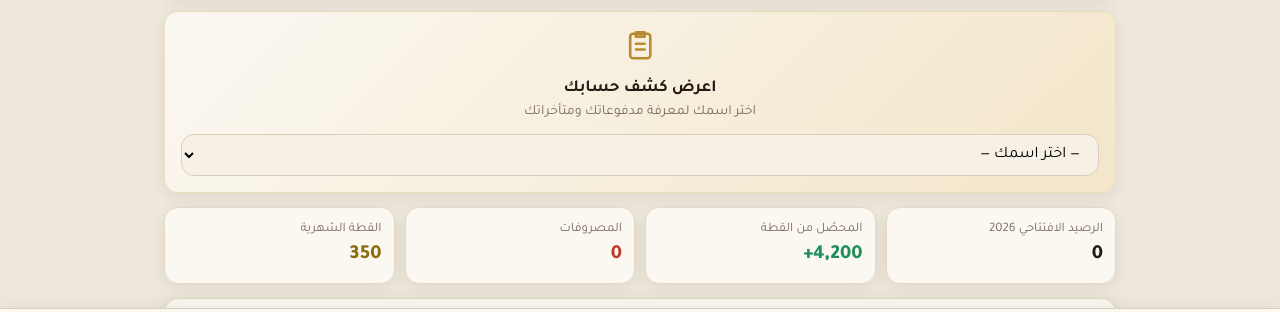
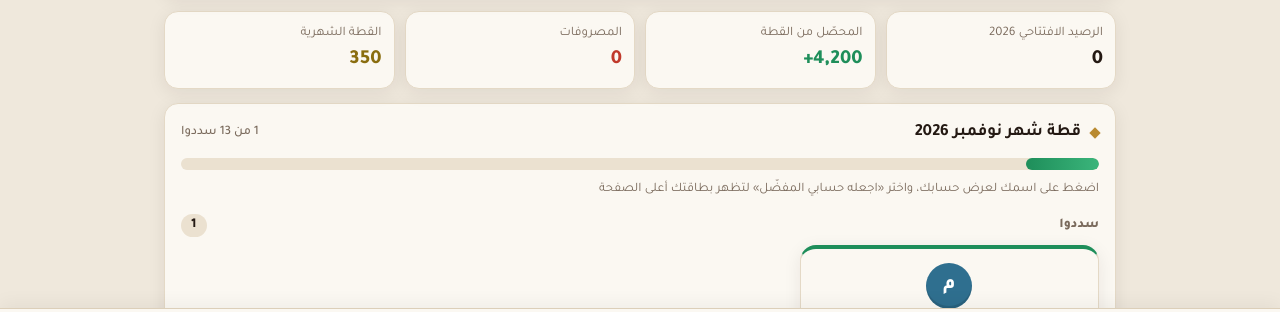
Before and after one commit to aalshuaibi1983/diwaniya, a plain HTML site: page index.html in a window 1280 px wide. Shown: the part 424-736 px from the top of the page. Drawn offline with Linux system fonts and the light colour scheme; a web font is replaced by a local one.

Commit message:
حذف مربع اختيار الاسم، والحساب المفضّل يظهر أعلى الرئيسية
Co-Authored-By: Claude Opus 5.5 <noreply@anthropic.com>
Claude-Session: https://claude.ai/code/session_01CmfbJaHeHk1DKoxcbjoNqv

```diff
--- a/index.html
+++ b/index.html
@@ -607,12 +607,12 @@ function vHome(){
   if(mi.all.length){
     h+=`<div class="card"><h2>قطة شهر ${MONTHS[mo-1]} ${y}<span class="sub">${mi.paid.length} من ${mi.all.length} سددوا</span></h2>
     <div class="progress"><i style="width:${pct}%"></i></div>
-    ${(()=>{const srt=a=>a.slice().sort((p,q)=>p.name.localeCompare(q.name,'ar'));
+    ${(()=>{const srt=a=>a.slice().sort((p,q)=>(q.id===myId())-(p.id===myId())||p.name.localeCompare(q.name,'ar'));
       const card=(m,c)=>{const lbl=c==='ok'?'✓ سدّد '+fdate(pays(y,m.id)[mo].date).slice(0,5):c==='no'?'متأخر':c==='free'?'مبلغ مقطوع':'لم يسدد بعد';
         return `<button class="nc ${c}" onclick="${isAdmin?`memberCard('${m.id}')`:`statementModal('${m.id}')`}">${avatar(m)}<b>${esc(m.name)}${m.id===myId()?' '+STAR:''}</b><span class="ps">${lbl}</span></button>`};
       const due=mi.unpaid.some(m=>cellState(m,y,mo)==='due');
       const frees=members(y).filter(m=>isFree(m)&&m.active!==false);
-      return `<div class="hint2" style="margin:10px 0 0;color:var(--mut);font-size:13px">${isAdmin?'اضغط على أي عضو لتعديله أو تسجيل دفعته':'اضغط على اسمك لعرض حسابك'}</div>`
+      return `<div class="hint2" style="margin:10px 0 0;color:var(--mut);font-size:13px">${isAdmin?'اضغط على أي عضو لتعديله أو تسجيل دفعته':myId()?'اضغط على أي اسم لعرض حسابه':'اضغط على اسمك لعرض حسابك، واختر «اجعله حسابي المفضّل» لتظهر بطاقتك أعلى الصفحة'}</div>`
        +(mi.paid.length?`<div class="mgrp"><h4><span>سددوا</span><span>${mi.paid.length}</span></h4><div class="ncg">${srt(mi.paid).map(m=>card(m,'ok')).join('')}</div></div>`:'')
        +(mi.unpaid.length?`<div class="mgrp"><h4><span>${due?'لم يسددوا':'لم يسددوا بعد · الموعد '+D.settings.dueDay+' '+MONTHS[mo-1]}</span><span>${mi.unpaid.length}</span></h4><div class="ncg">${srt(mi.unpaid).map(m=>card(m,cellState(m,y,mo)==='due'?'no':'pend')).join('')}</div></div>`:'')
        +(frees.length?`<div class="mgrp"><h4><span>مساهمون بمبلغ مقطوع</span><span>${frees.length}</span></h4><div class="ncg">${srt(frees).map(m=>card(m,'free')).join('')}</div></div>`:'')})()}
@@ -623,8 +623,7 @@ function vHome(){
       h=h.replace('<!--ME-->',`<div class="card me-card"><div class="me-top">${avatar(me)}<div style="flex:1;min-width:0"><small style="color:var(--mut)">حسابي</small><div style="font-weight:800;font-size:18px">${esc(me.name)}</div></div><span class="badge ${st.c}">${st.t}</span></div>
       <div class="sbox" style="margin:12px 0 10px"><div><small>المدفوع ${y}</small><b style="color:var(--ok)">${fmt(memberPaid(me,y))}</b></div><div><small>المسدد</small><b>${dc.paid}/${dc.due}</b></div><div><small>المتأخرات</small><b style="color:${a.count?'var(--red)':'var(--ok)'}">${fmt(a.amount)}</b></div></div>
       <button class="btn p" style="width:100%" onclick="statementModal('${me.id}')"><svg class="i" viewBox="0 0 24 24"><rect x="5" y="4" width="14" height="17" rx="2"/><path d="M9 3h6v3H9zM9 11h6M9 15h6"/></svg> عرض كشف حسابي</button></div>`)}
-    else h=h.replace('<!--ME-->',`<div class="card me-card" style="text-align:center"><div style="font-size:30px;color:var(--gold)"><svg class="i" viewBox="0 0 24 24"><rect x="5" y="4" width="14" height="17" rx="2"/><path d="M9 3h6v3H9zM9 11h6M9 15h6"/></svg></div><b style="font-size:17px">اعرض كشف حسابك</b><div style="color:var(--mut);font-size:14px;margin-bottom:10px">اختر اسمك لمعرفة مدفوعاتك ومتأخراتك</div>
-      <select class="search" style="margin:0" onchange="if(this.value)statementModal(this.value)"><option value="">— اختر اسمك —</option>${members(y).slice().sort((a,b)=>a.name.localeCompare(b.name,'ar')).map(m=>`<option value="${m.id}">${esc(m.name)}</option>`).join('')}</select></div>`)}
+}
   const ex5=yExp(y).sort((a,b)=>b.date.localeCompare(a.date)).slice(0,5);
   h+=`<div class="card"><h2>آخر المصروفات<span class="sub">${ex5.length?`<button class="btn sm l" onclick="go('expenses')">عرض الكل</button>`:''}</span></h2>${ex5.length?`<div class="list">${ex5.map(expRow).join('')}</div>`:`<div class="empty">لا توجد مصروفات في ${y}</div>`}</div>`;
   return h;
@@ -676,7 +675,7 @@ function mStatus(m,y){if(m.active===false)return{c:'b-w',t:'منسحب'};if(isFr
 function dueCount(m,y){let c=0,p=0;for(let mo=1;mo<=12;mo++){const st=cellState(m,y,mo);if(st==='due'||(st==='paid'))c++;if(st==='paid')p++}return{due:c,paid:p}}
 function memberYears(m){return years().filter(y=>activeIn(m,y)&&(Object.keys(pays(y,m.id)).length||joinYM(m).jy<=y))}
 function myId(){try{return localStorage.getItem(LS_ME)||''}catch(e){return''}}
-function setMe(id){try{myId()===id?localStorage.removeItem(LS_ME):localStorage.setItem(LS_ME,id)}catch(e){}statementModal(id,_stY);render();toast(myId()===id?'تم حفظه كحسابك — يظهر في الرئيسية':'تم الإلغاء')}
+function setMe(id){try{myId()===id?localStorage.removeItem(LS_ME):localStorage.setItem(LS_ME,id)}catch(e){}statementModal(id,_stY);render();toast(myId()===id?'تم — بطاقتك تظهر أعلى الصفحة الرئيسية':'تم الإلغاء')}
 function paidLabel(m,y){
   if(isFree(m)){const n=extrasOf(y,m.id).length;return n?`ساهم ${n} ${n>2&&n<11?'مرات':'مرة'} في ${y}`:'غير ملزم بالقطة الشهرية'}
   const ps=Object.keys(pays(y,m.id)).map(Number).sort((a,b)=>a-b),a=arrears(m,y).count;
@@ -724,7 +723,7 @@ function statementModal(id,y){
   <div class="tiles">${tiles}</div>`}
   <div class="sec-t"><span>سجل المدفوعات</span><small style="color:var(--mut);font-weight:500">الإجمالي منذ الانضمام ${money(allPaid)}</small></div>
   ${rc.length?`<div class="list hist">${rc.map(r=>`<div class="li ${isAdmin?'click':''}" ${isAdmin?`onclick="receiptModal(${r.no})"`:''}><div class="ico"><svg class="i" viewBox="0 0 24 24"><path d="M6 3h12v18l-3-2-3 2-3-2-3 2z"/><path d="M9 8h6M9 12h6M9 16h4"/></svg></div><div class="mid"><b>${r.months.length?r.months.map(x=>MONTHS[x-1]).join('، '):'مساهمة'}</b><small>${fdate(r.date)} · إيصال #${r.no}${isAdmin?' · اضغط للإرسال':''}</small></div><div class="amt"><bdi dir="ltr">+${fmt(r.amount)}</bdi></div></div>`).join('')}</div>`:`<div class="empty" style="padding:12px">لا توجد مدفوعات في ${y}</div>`}
-  <div class="row" style="margin-top:16px">${pdfBtn}${isAdmin?'':`<button class="btn mebtn" onclick="setMe('${id}')">${myId()===id?'<svg class="i" viewBox="0 0 24 24"><path d="M12 3l2.7 5.6 6.1.9-4.4 4.3 1 6.1L12 17l-5.5 2.9 1-6.1-4.4-4.3 6.1-.9z" style="fill:currentColor"/></svg> حسابي':'☆ هذا أنا'}</button>`}</div>
+  <div class="row" style="margin-top:16px">${pdfBtn}${isAdmin?'':`<button class="btn mebtn" onclick="setMe('${id}')">${myId()===id?'<svg class="i" viewBox="0 0 24 24"><path d="M12 3l2.7 5.6 6.1.9-4.4 4.3 1 6.1L12 17l-5.5 2.9 1-6.1-4.4-4.3 6.1-.9z" style="fill:currentColor"/></svg> حسابي المفضّل':'☆ اجعله حسابي المفضّل'}</button>`}</div>
   <div id="pdfbox" style="margin-top:10px"></div>`);
 }
 function statementHTML(m,y){
```
